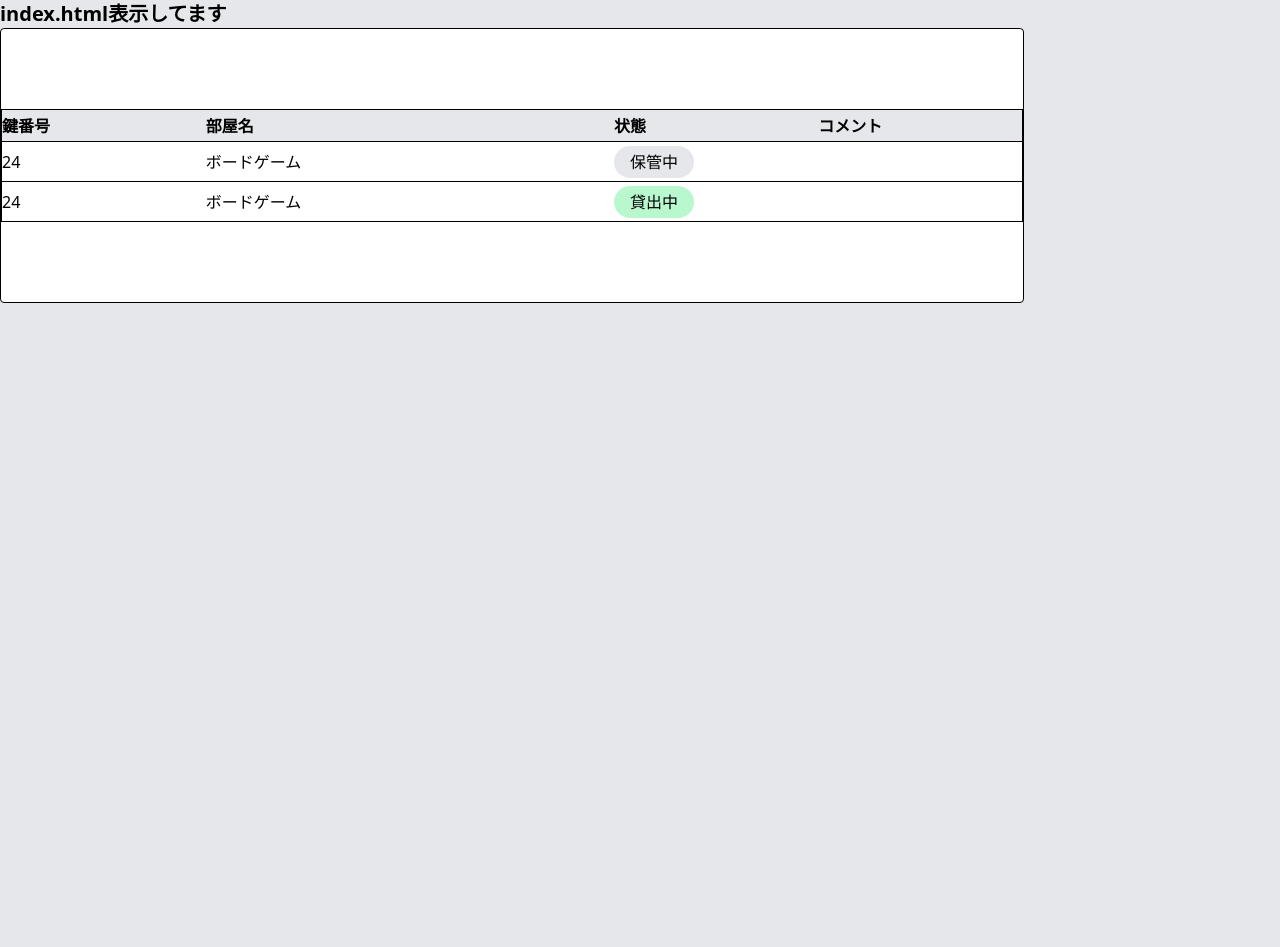
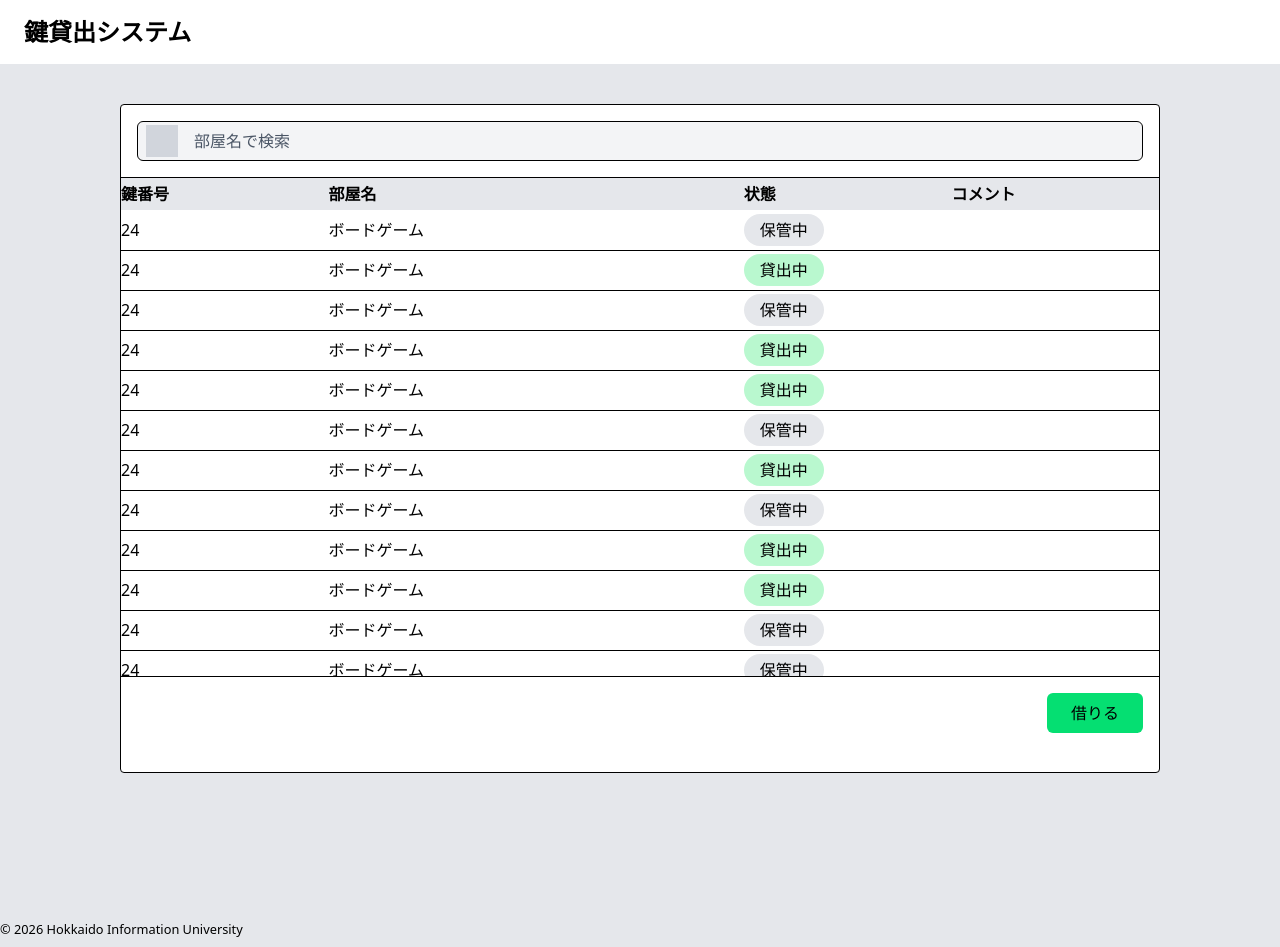
Before and after one commit to kuroiko0429/Kagi-Kashi, a Flask app: page / in a window 1280 px wide. Run offline with Flask 3, Linux system fonts and the light colour scheme.

Commit message:
メインページ（仮）

```diff
--- a/flaskr/__init__.py
+++ b/flaskr/__init__.py
@@ -27,6 +27,17 @@ def create_app(test_config=None):
     def hello():
         keys = [
             {'id':24, 'name':"ボードゲーム", 'state':0, 'comment':""},
+            {'id':24, 'name':"ボードゲーム", 'state':1, 'comment':""},
+            {'id':24, 'name':"ボードゲーム", 'state':0, 'comment':""},
+            {'id':24, 'name':"ボードゲーム", 'state':1, 'comment':""},
+            {'id':24, 'name':"ボードゲーム", 'state':1, 'comment':""},
+            {'id':24, 'name':"ボードゲーム", 'state':0, 'comment':""},
+            {'id':24, 'name':"ボードゲーム", 'state':1, 'comment':""},
+            {'id':24, 'name':"ボードゲーム", 'state':0, 'comment':""},
+            {'id':24, 'name':"ボードゲーム", 'state':1, 'comment':""},
+            {'id':24, 'name':"ボードゲーム", 'state':1, 'comment':""},
+            {'id':24, 'name':"ボードゲーム", 'state':0, 'comment':""},
+            {'id':24, 'name':"ボードゲーム", 'state':0, 'comment':""},
             {'id':24, 'name':"ボードゲーム", 'state':1, 'comment':""}
         ]
         return render_template('index.html', keys=keys)
--- a/flaskr/templates/index.html
+++ b/flaskr/templates/index.html
@@ -6,18 +6,30 @@
   <script src="https://cdn.jsdelivr.net/npm/@tailwindcss/browser@4"></script>
   <title>Document</title>
 </head>
-<body class="bg-gray-200">
-  <h1 class="font-bold text-xl">index.html表示してます</h1>
-  <div class="w-4/5 py-20 border rounded bg-white">
-    <table class="w-full border">
-      <tr class="h-8 border bg-gray-200">
+<body class="w-screen h-screen">
+  <header class="flex fixed top-0 w-full bg-white items-center h-16">
+    <h1 class="ml-6 font-bold text-2xl">鍵貸出システム</h1>
+  </header>
+
+  <main class="w-full h-full px-30 py-10 pt-26 bg-gray-200">
+    <div class="w-full h-5/6 border rounded bg-white">
+      <div class="flex justify-center w-full my-4 px-4">
+        <div class="flex items-center w-full h-10 border rounded-md bg-gray-100">
+          <div class="w-8 h-8 ml-2 bg-gray-300"></div>
+          <p class="ml-4 text-gray-600">部屋名で検索</p>
+        </div>
+      </div>
+
+      <div class="h-3/4 border-t border-b overflow-y-scroll ">
+        <table class="w-full">
+          <tr class="sticky top-0 h-8 bg-gray-200">
             <th class="text-left w-1/5">鍵番号</th>
             <th class="text-left w-2/5">部屋名</th>
             <th class="text-left w-1/5">状態</th>
             <th class="text-left w-1/5">コメント</th>
           </tr>
           {% for key in keys%}
-        <tr class="h-10 border">
+            <tr class="h-10 border-b">
               <td class="">{{ key.id }}</td>
               <td class="">{{ key.name }}</td>
               {% if key.state == 1%}
@@ -35,5 +47,11 @@
         </table>
       </div>
 
+      <div class="flex justify-end w-full my-4">
+        <div class="flex justify-center items-center w-24 h-10 mr-4 rounded-md bg-green-400">借りる</div>
+      </div>
+    </div>
+  </main>
+  <small class="absolute bottom-2">&copy; 2026 Hokkaido Information University</small>
 </body>
 </html>
```
Lines whose indentation alone changed are shown as unchanged.
